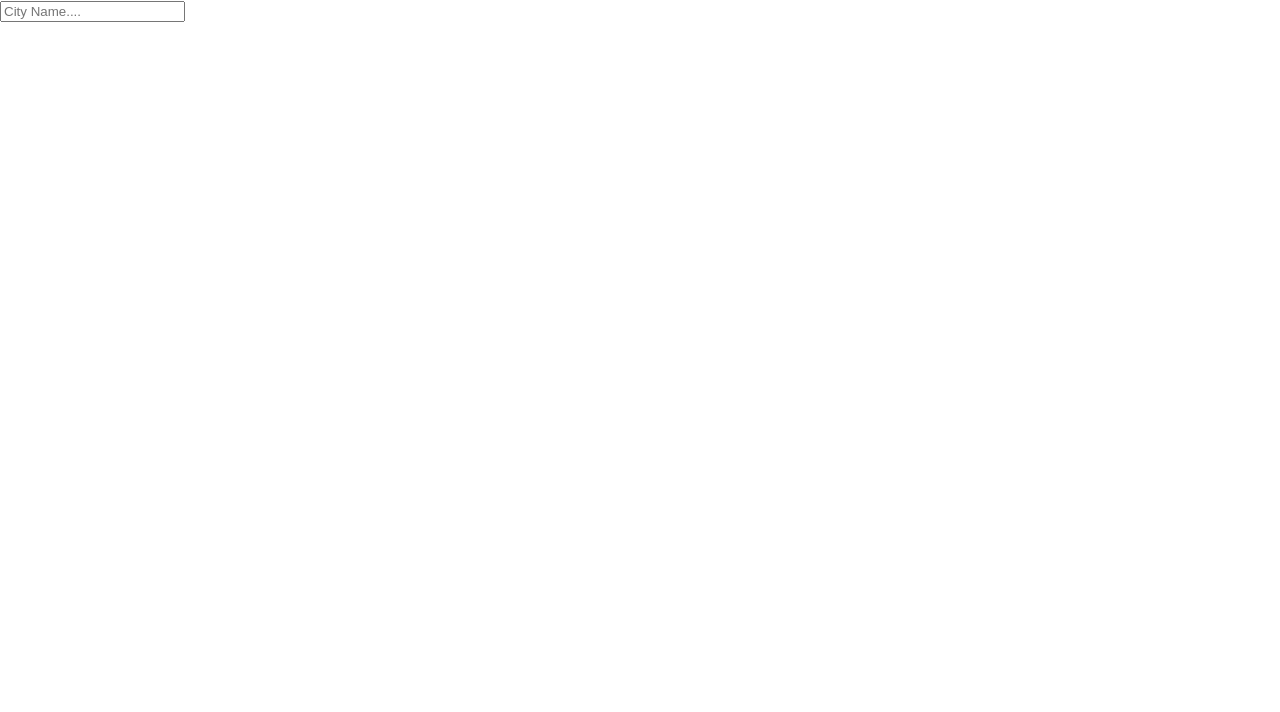
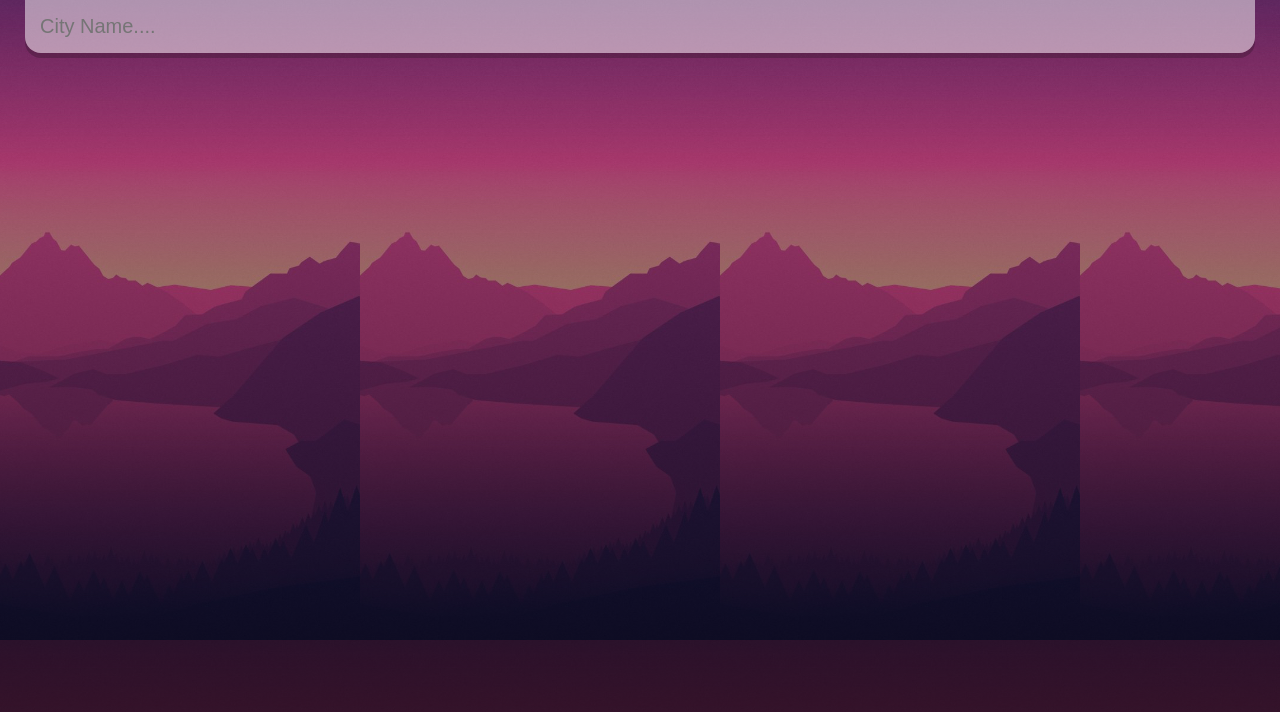
Before and after one commit to RA1911033010065/reactweatherapp, a React (Create React App) app: page / in a window 1280 px wide. Shown: the top 712 px of the page. Built offline with nearby package versions, Linux system fonts and the light colour scheme.

Commit message:
index css changes

```diff
--- a/src/App.js
+++ b/src/App.js
@@ -5,15 +5,17 @@
 }
 function App() {
   return (
-   <div>
-   <div className="search-box">
+   <div className="app-warm">
+     <main>
+       <div className="search-box">
     <input
     type = "text"
-    className="Search-bar"
+    className="search-bar"
     placeholder="City Name...."
 
     />
-   </div>
+   </div></main>
+
    </div>
   );
 }
--- a/src/index.css
+++ b/src/index.css
@@ -1,13 +1,58 @@
-body {
-  margin: 0;
-  font-family: -apple-system, BlinkMacSystemFont, 'Segoe UI', 'Roboto', 'Oxygen',
-    'Ubuntu', 'Cantarell', 'Fira Sans', 'Droid Sans', 'Helvetica Neue',
-    sans-serif;
-  -webkit-font-smoothing: antialiased;
-  -moz-osx-font-smoothing: grayscale;
+*{
+  margin:0;
+  padding: 0;
+  box-sizing: border-box;
+
 }
 
-code {
-  font-family: source-code-pro, Menlo, Monaco, Consolas, 'Courier New',
-    monospace;
+body{
+  font-family: 'montseratt',sans-serif;
+
 }
+
+.app{
+  background-image: url('./assets/cold-bg.jpg');
+  background-size: cover;
+  background-position: bottom;
+  transition: 0.4 ease-out;
+}
+
+.app-warm{
+  background-image: url('./assets/warm-bg.jpg');
+}
+main{
+  min-height: 100vh;
+  background-image: linear-gradient(to bottom,rgba(0,0,0,0.2),rgba(0,0,0,0.75));
+  padding: 25px;
+}
+
+.search-box{
+  width: 100%;
+  margin: 0 0 75px;
+}
+
+.search-box .search-bar{
+  display: block;
+  width: 100%;
+  padding: 15px;
+
+  appearance: none;
+  background: none;
+  border: none;
+  outline: none;
+
+  background-color: rgba(255,255,255,0.5);
+  border-radius: 0px 0px 16px 16px;
+  margin-top: -25px;
+
+  box-shadow: 0px 5px rgba(0,0,0,0.2);
+
+  color: #313131;
+  font-size: 20px;
+
+  transition: 0.4s ease;
+}
+
+.search-box .search-bar:focus{
+  background-color: rgba(255,255,255,0.75);
+}
```
